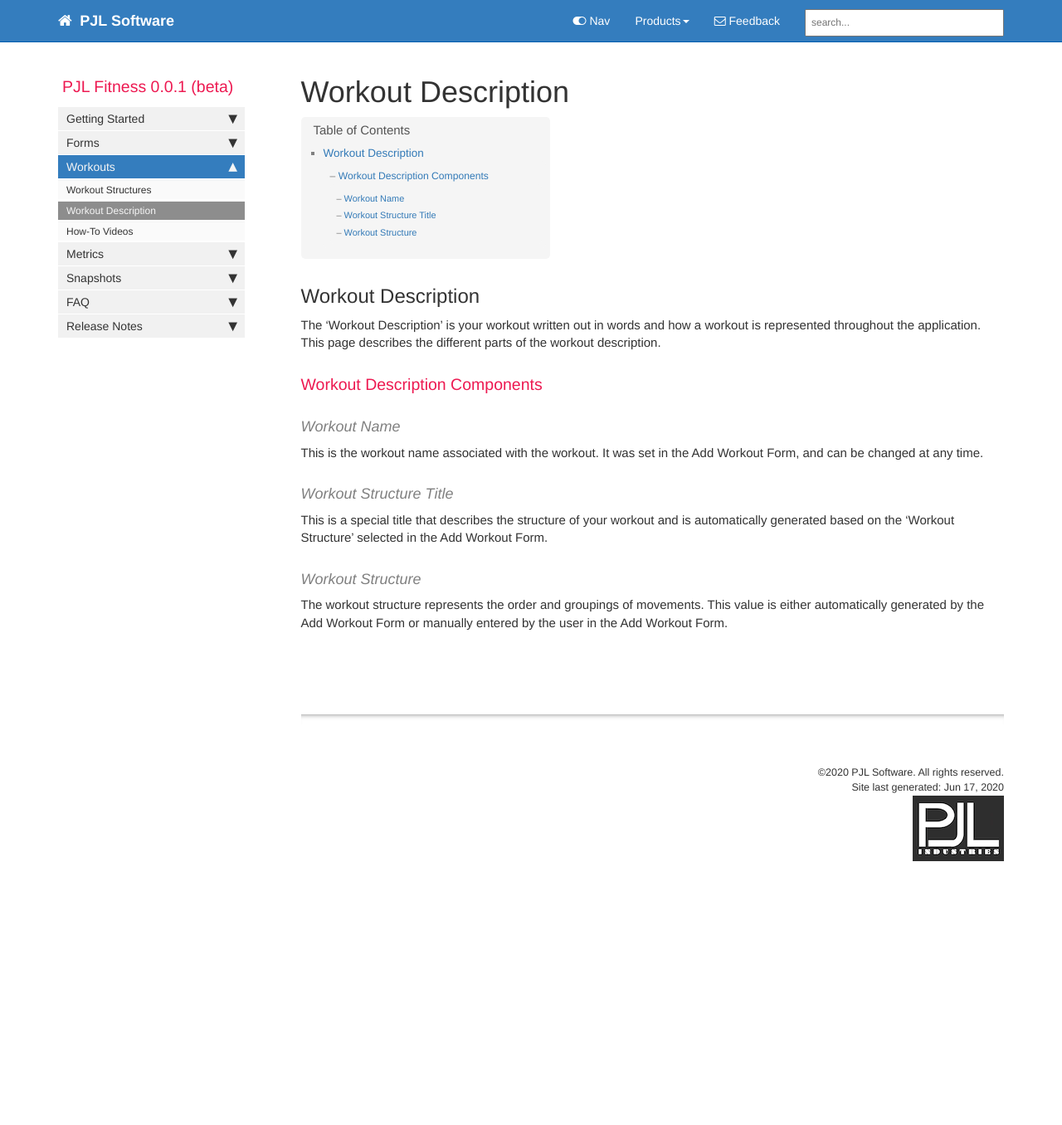
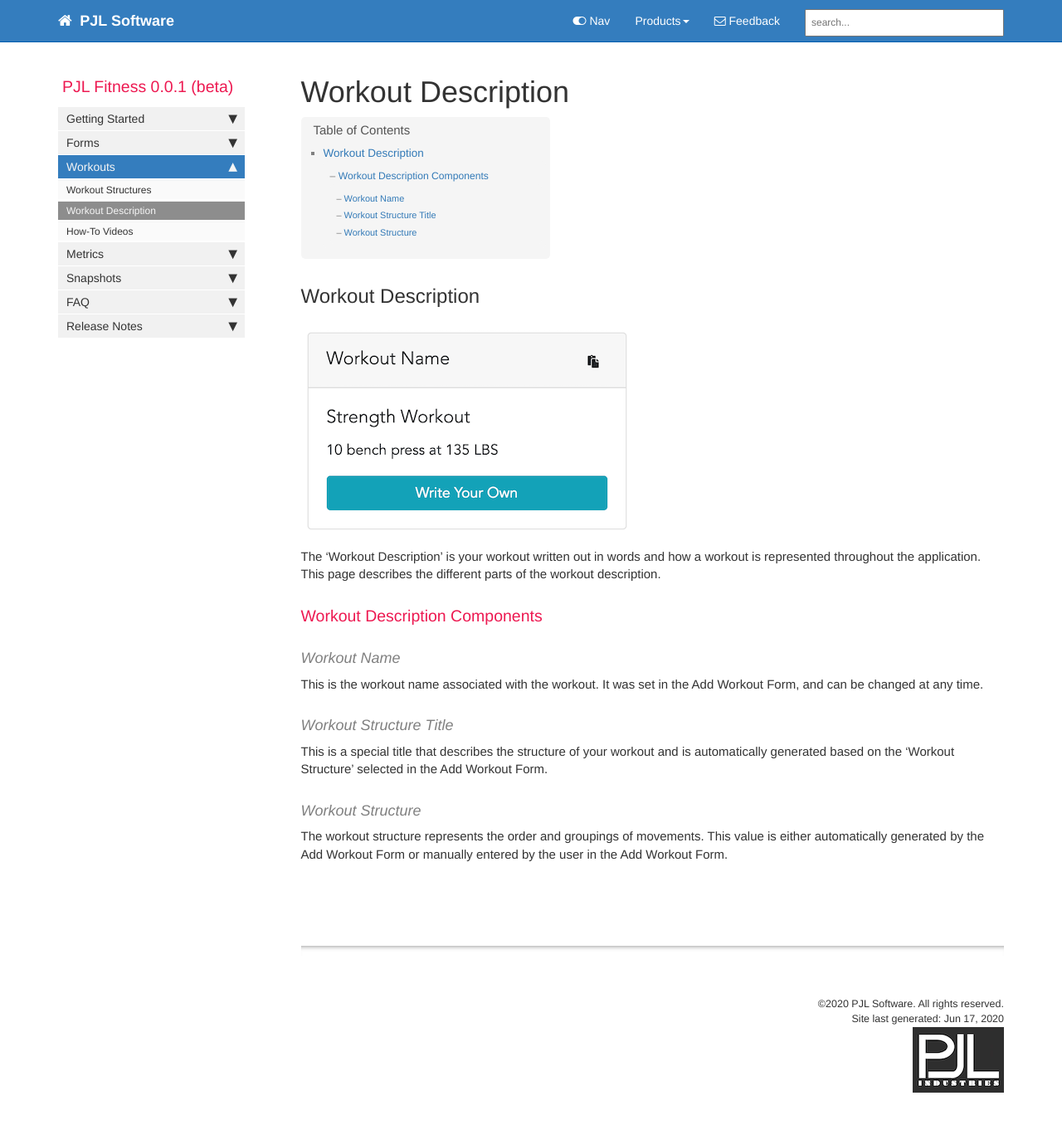
Before and after one commit to pjlinn/pjlinn.github.io, a Jekyll site: the page built from pages/pjl-fitness/pjl-fitness-workout-description.md, in a window 1280 px wide and 1377 px high. Shown: the top 1356 px of the window at 83% size. Built offline with Jekyll 4.4.1, drawn with Linux system fonts in a browser that asks for light colours; comment, search, counter and statistics services are not loaded.

Commit message:
add screenshot

```diff
--- a/pages/pjl-fitness/pjl-fitness-workout-description.md
+++ b/pages/pjl-fitness/pjl-fitness-workout-description.md
@@ -8,6 +8,8 @@ folder: pjl-fitness
 ---
 
 ## Workout Description
+
+![Image of Auto Workout Description](images/pjl-fitness-workout-description-auto.png)
 
 The ‘Workout Description’ is your workout written out in words and how a workout is represented throughout the application. This page describes the different parts of the workout description.
 
```
